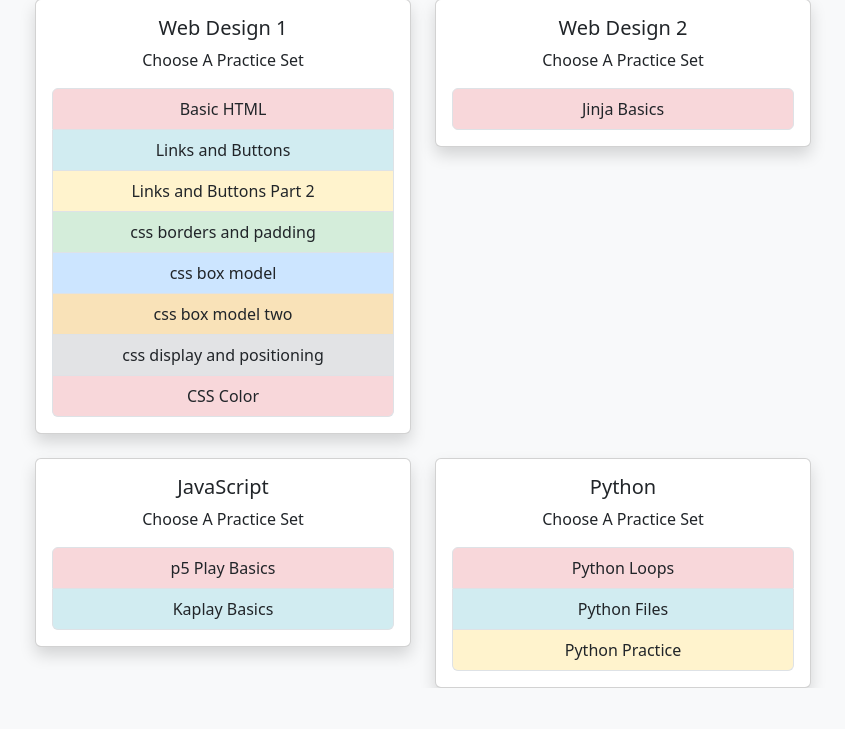
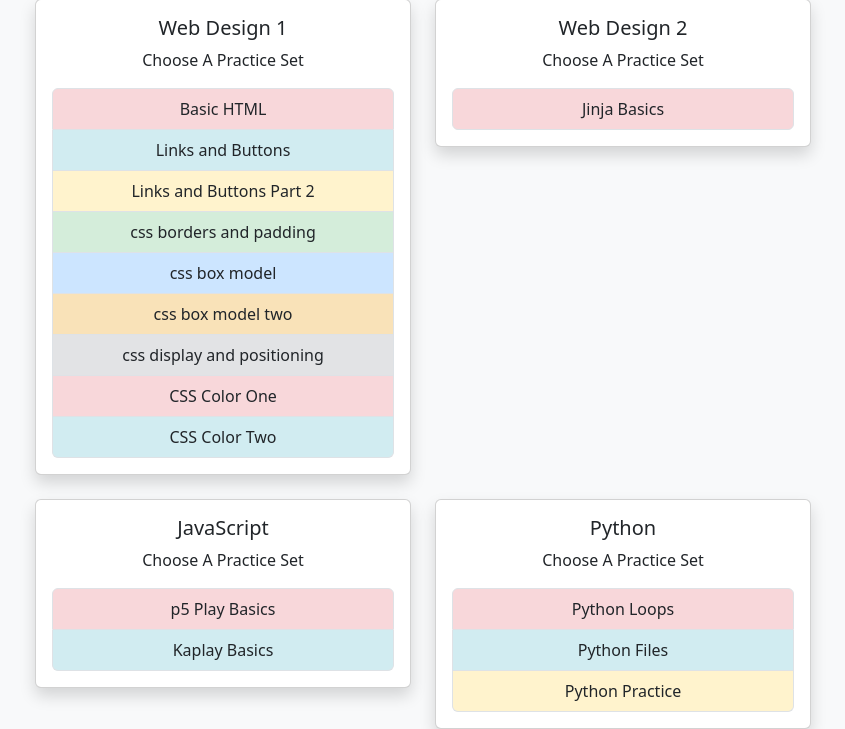
Before and after one commit to sfranz2422/FranzQuiz, a Flask app: page / in a window 1280 px wide. Shown: the part 121-850 px from the top of the page, without its empty margins (217-1062 px from the left). Before the commit the page ends 809 px from the top, so only its background shows below. Run offline with Flask 3, Linux system fonts and the light colour scheme; some libraries are stand-ins or nearby versions.

Commit message:
added css color 2

```diff
--- a/main.py
+++ b/main.py
@@ -133,6 +133,11 @@ def get_css_color_data():
     res = requests.get(url).json()
     return res
 
+def get_css_color_two_data():
+    url="https://api.npoint.io/f725f8119cb45565728d"
+    res = requests.get(url).json()
+    return res
+
 
 # List of questions with answers
 questions = []
@@ -239,8 +244,11 @@ def quiz(key, title):
 
     if key == "css_color":
         questions = get_css_color_data()
-        title = "Python Practice"
+        title = "CSS Color One"
 
+    if key == "css_color_two":
+        questions = get_css_color_two_data()
+        title = "CSS Color Two"
 
 
     question_data = questions[session["current_index"]]
--- a/templates/index.html
+++ b/templates/index.html
@@ -50,6 +50,9 @@
          }
         .list-group-item:nth-child(8) {
              background-color: #f8d7da;
+         }
+        .list-group-item:nth-child(9) {
+            background-color: #d1ecf1;
          }
 
 
@@ -120,8 +123,9 @@
 
                             <a href="{{ url_for('sign_in', key='css_display_positioning', title='css display and positioning')}}" class="list-group-item list-group-item-action" >css display and positioning</a>
 
-                             <a href="{{ url_for('sign_in', key='css_color', title='css color')}}" class="list-group-item list-group-item-action" >CSS Color</a>
+                             <a href="{{ url_for('sign_in', key='css_color', title='css color')}}" class="list-group-item list-group-item-action" >CSS Color One</a>
 
+                             <a href="{{ url_for('sign_in', key='css_color_two', title='css color two')}}" class="list-group-item list-group-item-action" >CSS Color Two</a>
 
 
                         </div>
```
